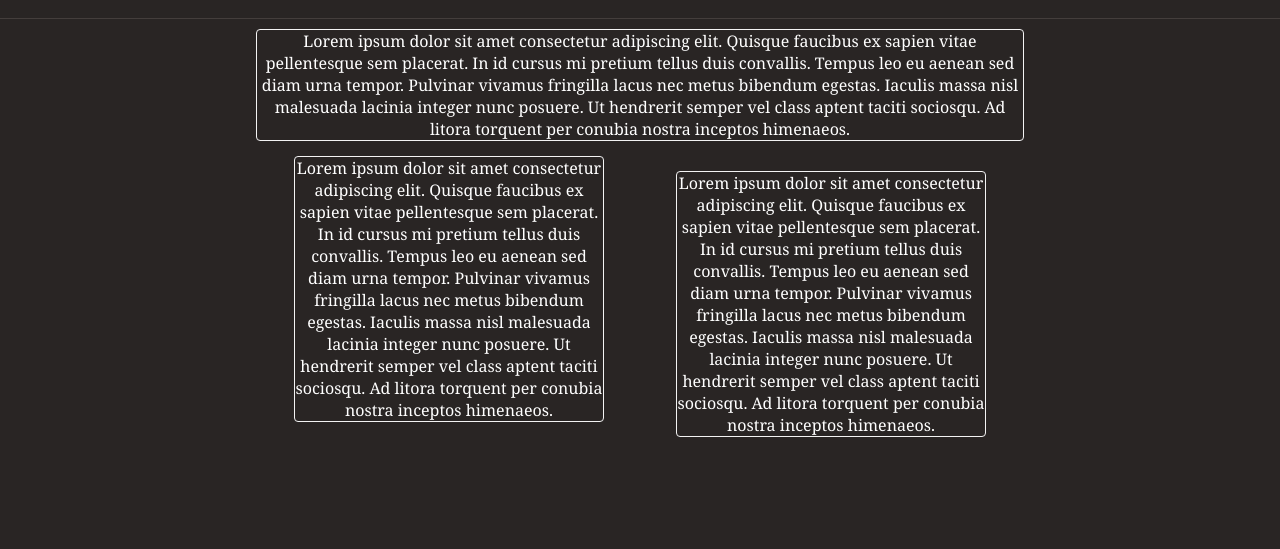
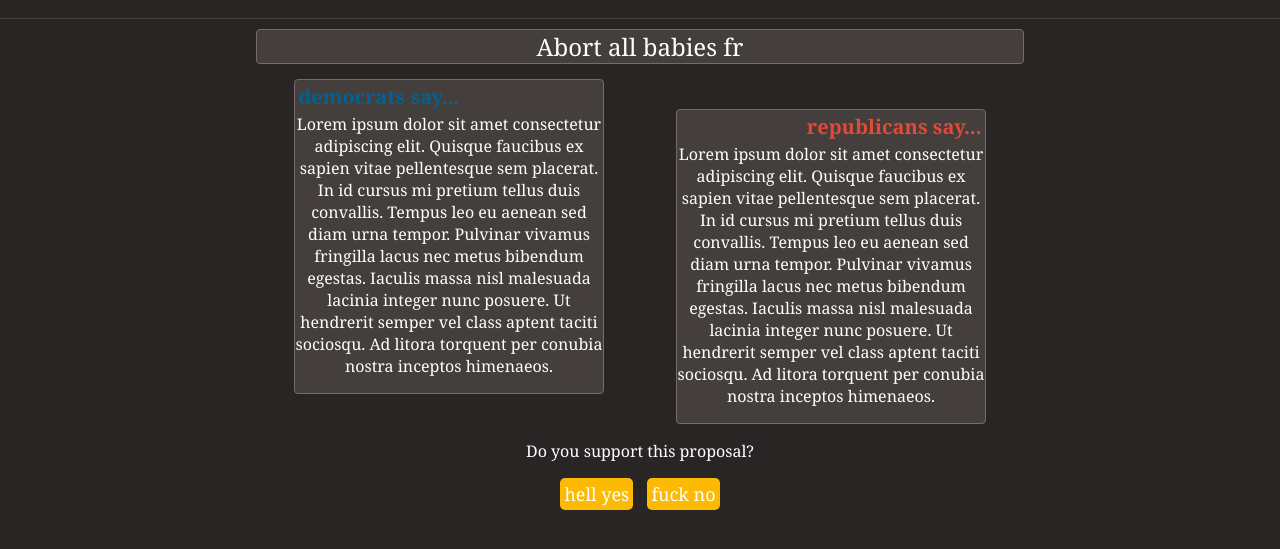
Before and after one commit to VacatioLibertas/Normiemeter, a plain HTML site: page quiz.html in a window 1280 px wide. Shown: the part 63-612 px from the top of the page. Drawn offline with Linux system fonts and the light colour scheme.

Commit message:
mockup quiz page + description

```diff
--- a/quiz.html
+++ b/quiz.html
@@ -16,30 +16,39 @@
             <h2><a href="https://onlytothinking.com">Only To Thinking</a></h2>
         </div>
         <div id="content">
-            <div id="proposal">
+            <div id="question">
+                <div id="proposal" style="text-align:center;">
+                    <!-- To be replaced with the text from the spreadsheet -->
+                    Abort all babies fr
+                </div>
+                <div id="lefttake">
+                    <p class="dem">democrats say...</p>
+                    <!-- To be replaced with the text from the spreadsheet -->
                         Lorem ipsum dolor sit amet consectetur adipiscing elit. Quisque faucibus ex sapien
                         vitae pellentesque sem placerat. In id cursus mi pretium tellus duis convallis.
                         Tempus leo eu aenean sed diam urna tempor. Pulvinar vivamus fringilla lacus nec
                         metus bibendum egestas. Iaculis massa nisl malesuada lacinia integer nunc posuere.
                         Ut hendrerit semper vel class aptent taciti sociosqu. Ad litora torquent per
                         conubia nostra inceptos himenaeos.
+                    </p>
                 </div>
-            <div id="lefttake">
+                <div id="righttake">
+                    <p class="rep">republicans say...</p>
+                    <!-- To be replaced with the text from the spreadsheet -->
                         Lorem ipsum dolor sit amet consectetur adipiscing elit. Quisque faucibus ex sapien
                         vitae pellentesque sem placerat. In id cursus mi pretium tellus duis convallis.
                         Tempus leo eu aenean sed diam urna tempor. Pulvinar vivamus fringilla lacus nec
                         metus bibendum egestas. Iaculis massa nisl malesuada lacinia integer nunc posuere.
                         Ut hendrerit semper vel class aptent taciti sociosqu. Ad litora torquent per
                         conubia nostra inceptos himenaeos.
+                    </p>
                 </div>
-            <div id="righttake">
-                Lorem ipsum dolor sit amet consectetur adipiscing elit. Quisque faucibus ex sapien
-                vitae pellentesque sem placerat. In id cursus mi pretium tellus duis convallis.
-                Tempus leo eu aenean sed diam urna tempor. Pulvinar vivamus fringilla lacus nec
-                metus bibendum egestas. Iaculis massa nisl malesuada lacinia integer nunc posuere.
-                Ut hendrerit semper vel class aptent taciti sociosqu. Ad litora torquent per
-                conubia nostra inceptos himenaeos.
             </div>
+            <p>
+                Do you support this proposal?
+            </p>
+            <button class="button2" style="margin-right: 10px;">hell yes</button>
+            <button class="button2">fuck no</button>
         </div>
     </body>
 </html>
--- a/styles/style.css
+++ b/styles/style.css
@@ -50,6 +50,7 @@ Fonts (from Substack):
     margin-left: 20%;
     margin-right: 20%;
     margin-bottom: 0px;
+    overflow: auto;
   }
 
   #logo {
@@ -100,7 +101,7 @@ Fonts (from Substack):
     border-radius: 5px;
     width: 230px;
     margin-top: 15px;
-    margin-bottom: 5px;
+    margin-bottom: 20px;
     padding: 4px;
     border: none;
     font-size: 24px;
@@ -114,9 +115,8 @@ Fonts (from Substack):
     color: #ffffff;
     background-color: #FCBA04;
     border-radius: 5px;
-    width: 200px;
-    margin-top: 15px;
-    margin-bottom: 5px;
+    width: max-content;
+    margin-bottom: 15px;
     padding: 4px;
     border: none;
     font-size: 18px;
@@ -128,31 +128,67 @@ Fonts (from Substack):
     cursor: pointer;
   }
 
+  #question {
+    margin-bottom: 0px;
+    overflow: auto;
+  }
+
   #proposal {
+    justify-content: center;
+    display: flex;
     margin-top: 10px;
-    border: solid 1px #f3f3f3;
+    border: solid 1px #756c69;
     border-radius: 4px;
+    background-color: #443e3c;
+    font-size: 24px;
   }
 
   #lefttake {
+    display: flex;
     margin-left: 5%;
     margin-top: 15px;
-    border: solid 1px #f3f3f3;
+    border: solid 1px #756c69;
     border-radius: 4px;
     float: left;
     width: 40%;
-    animation: slideInLeft 2s, fadeIn 3s;
-    animation-fill-mode: forwards;
+    animation: slideInLeft 2s, fadeIn 4s;
+    padding: 3px 3px -3px 3px;
+    background-color: #443e3c;
+    display: block;
+    margin-bottom: 30px;
   }
 
   #righttake {
+    display: flex;
     margin-right: 5%;
-    margin-top: 30px;
-    border: solid 1px #f3f3f3;
+    margin-top: 45px;
+    border: solid 1px #756c69;
     border-radius: 4px;
     float: right;
     width: 40%;
-    animation: slideInRight 2s, fadeIn 3s;
+    animation: slideInRight 2s, fadeIn 4s;
+    padding: 3px 3px -3px 3px;
+    background-color: #443e3c;
+    display: block;
+  }
+
+  .dem {
+    display: flex;
+    color: #006391;
+    font-size: 20px;
+    font-weight: bold;
+    text-align: left;
+    margin: 3px;
+  }
+
+  .rep {
+    display: flex;
+    flex-direction: column;
+    color: #E24A38;
+    font-size: 20px;
+    font-weight: bold;
+    text-align: right;
+    margin: 3px;
   }
 
   @keyframes fadeIn {
@@ -182,6 +218,28 @@ Fonts (from Substack):
     }
   }
 
+  /* mobile support */
+  @media (max-width: 820px) {
+    #proposal {
+      flex-direction: column;
+      width: 300px;
+    }
+
+    #lefttake {
+      flex-direction: column;
+      float: none;
+      width: 300px;
+      margin: 0px;
+    }
+
+    #righttake {
+      flex-direction: column;
+      float: none;
+      width: 300px;
+      margin: 0px;
+    }
+  }
+
   @font-face {
     font-family: "Inconsolata";
     src: url(../fonts/Inconsolata.ttf) format(truetype);
```
Also changed, not shown: index.html (+6 -19 lines), images/normiemeter.png (added). Lines whose indentation alone changed are shown as unchanged.
